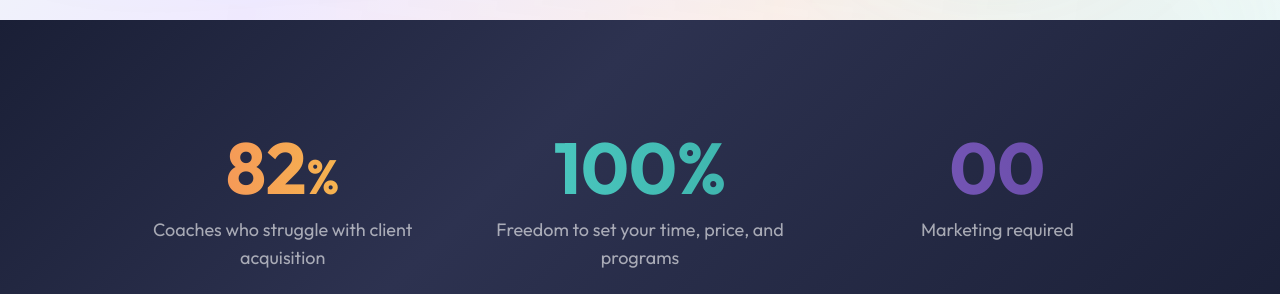
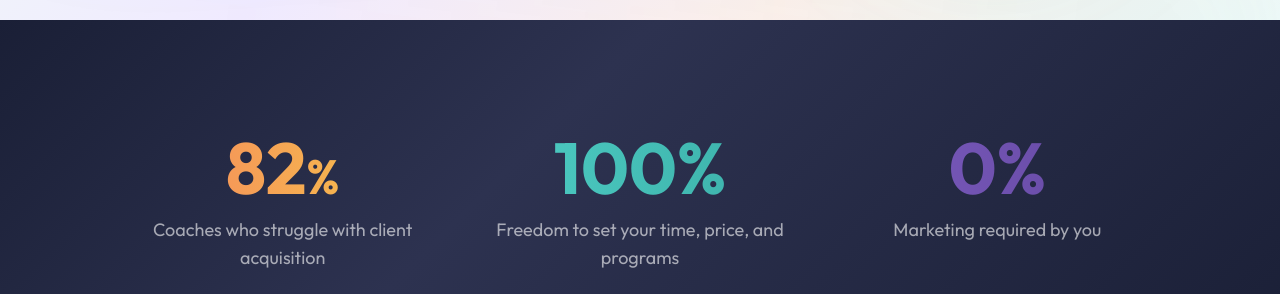
Before and after one commit to gaiaCollwi/collwi-coach, a Next.js app: page / in a window 1280 px wide. Shown: the part 780-1074 px from the top of the page. Built offline with nearby package versions, Linux system fonts and the light colour scheme.

Commit message:
Change 00 to 0% marketing required by you
Co-Authored-By: Claude Opus 4.6 (1M context) <noreply@anthropic.com>

```diff
--- a/app/page.tsx
+++ b/app/page.tsx
@@ -916,9 +916,9 @@ export default function CoachesPage() {
             {/* Stat 3 */}
             <div className="stat-item text-center" style={{ opacity: 0 }}>
               <div className="text-6xl md:text-7xl font-sans font-bold bg-gradient-to-r from-brand-purple to-brand-purple-dark bg-clip-text text-transparent mb-3">
-                <span className="count-up" data-target={0}>0</span>
-              </div>
-              <p className="text-white/60 text-lg">Marketing required</p>
+                0%
+              </div>
+              <p className="text-white/60 text-lg">Marketing required by you</p>
             </div>
           </div>
         </div>
```
